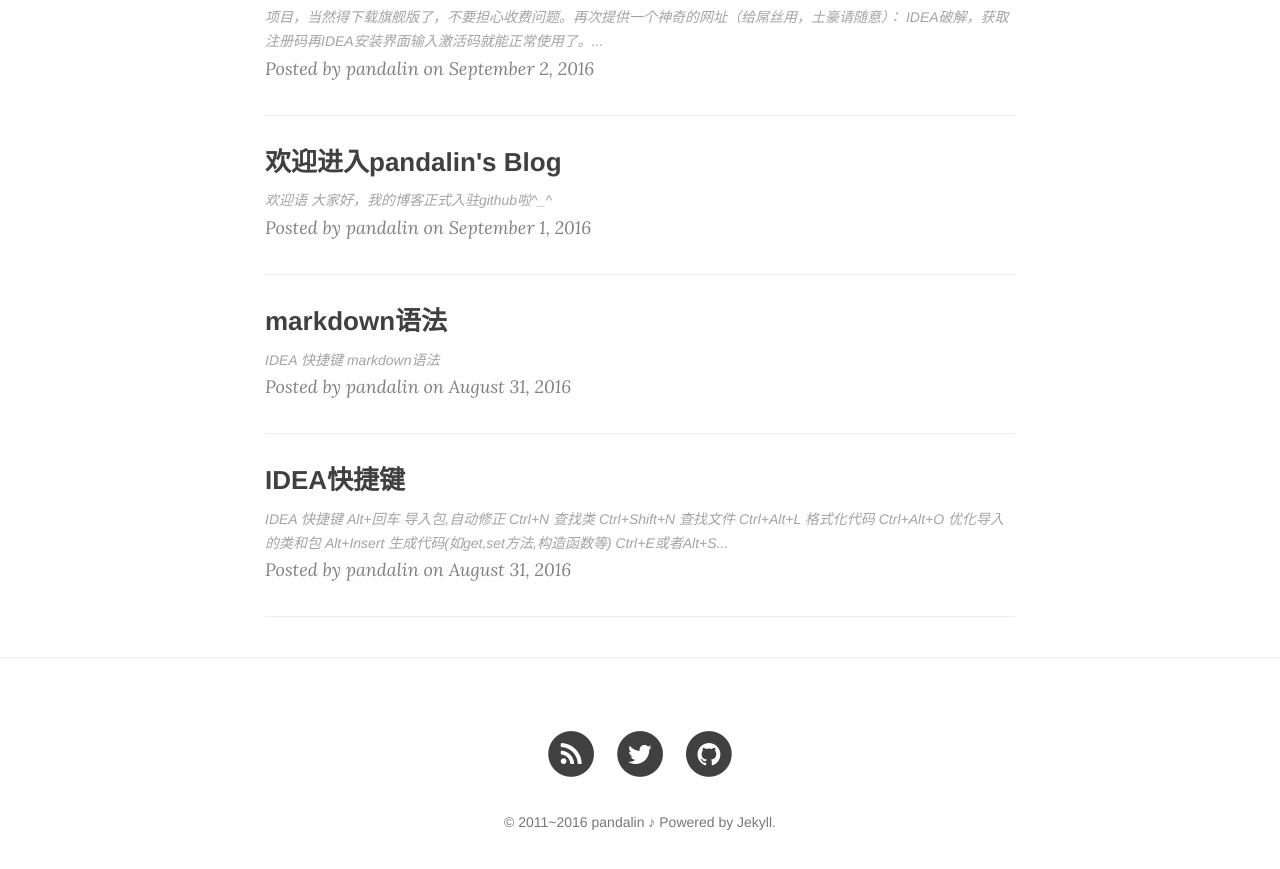
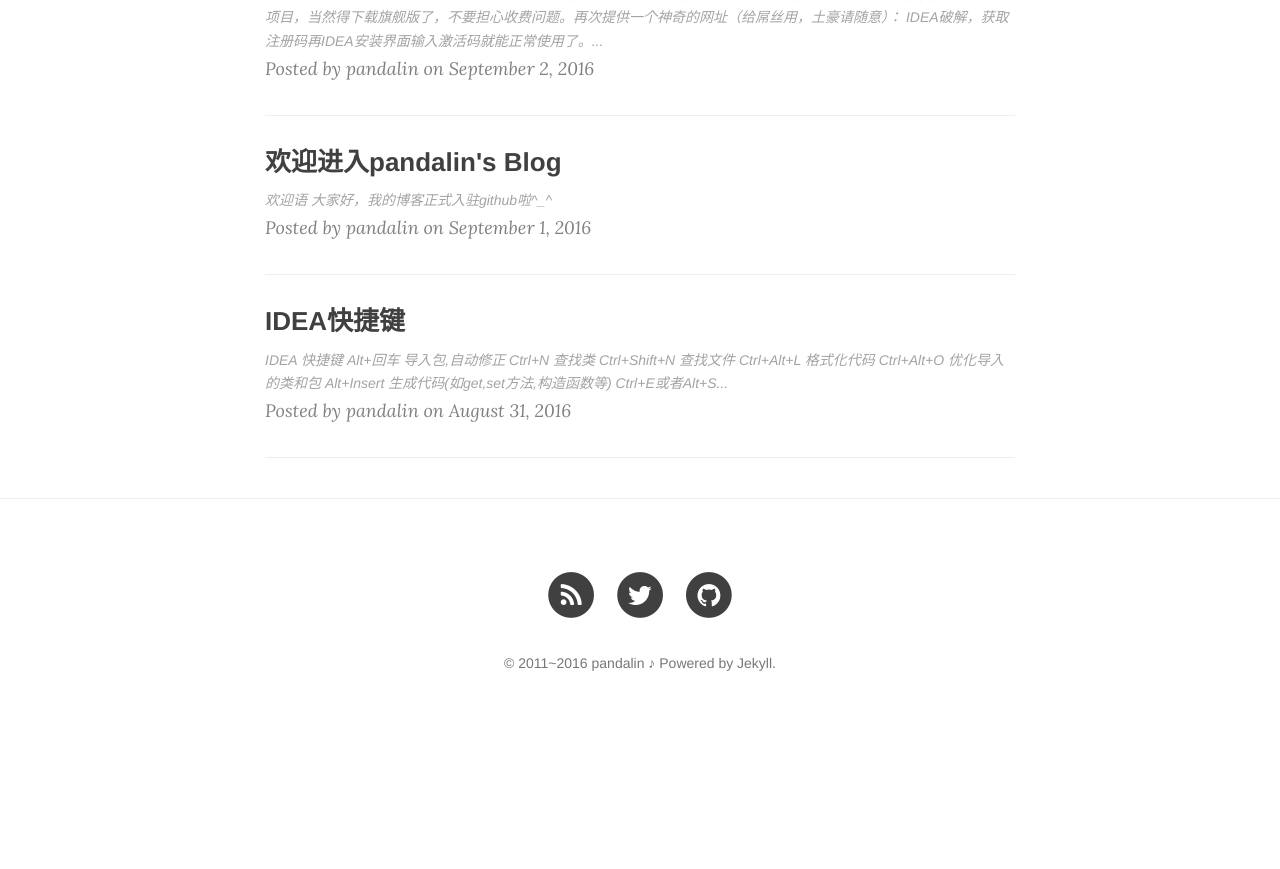
Before and after one commit to pandalin/pandalin.github.io, a Jekyll site: the page built from index.html, in a window 1280 px wide and 900 px high, scrolled down 857 px. Shown: the top 869 px of the window. Built offline with Jekyll 4.4.1, drawn with Linux system fonts in a browser that asks for light colours; nearby versions of some CDN libraries; the list of posts is cut into pages by our own code; after the commit the page ends 1598 px from its top, so only the background shows below that.

Commit message:
每日一文

```diff
--- a/_posts/Old Posts/2016-08-31-markdown-markdown.md
+++ /dev/null
@@ -1,12 +0,0 @@
----
-layout: post
-title: markdown语法
-categories: [blog ]
-tags: [idea, ]
-description: markdown语法
----
-# IDEA 快捷键
-
-[markdown语法][65f1b9b4]
-
-  [65f1b9b4]: http://azeril.me/blog/Markdown-Syntax.html "markdown语法"
```
Also changed, not shown: Travel.md (+13 -2 lines).
